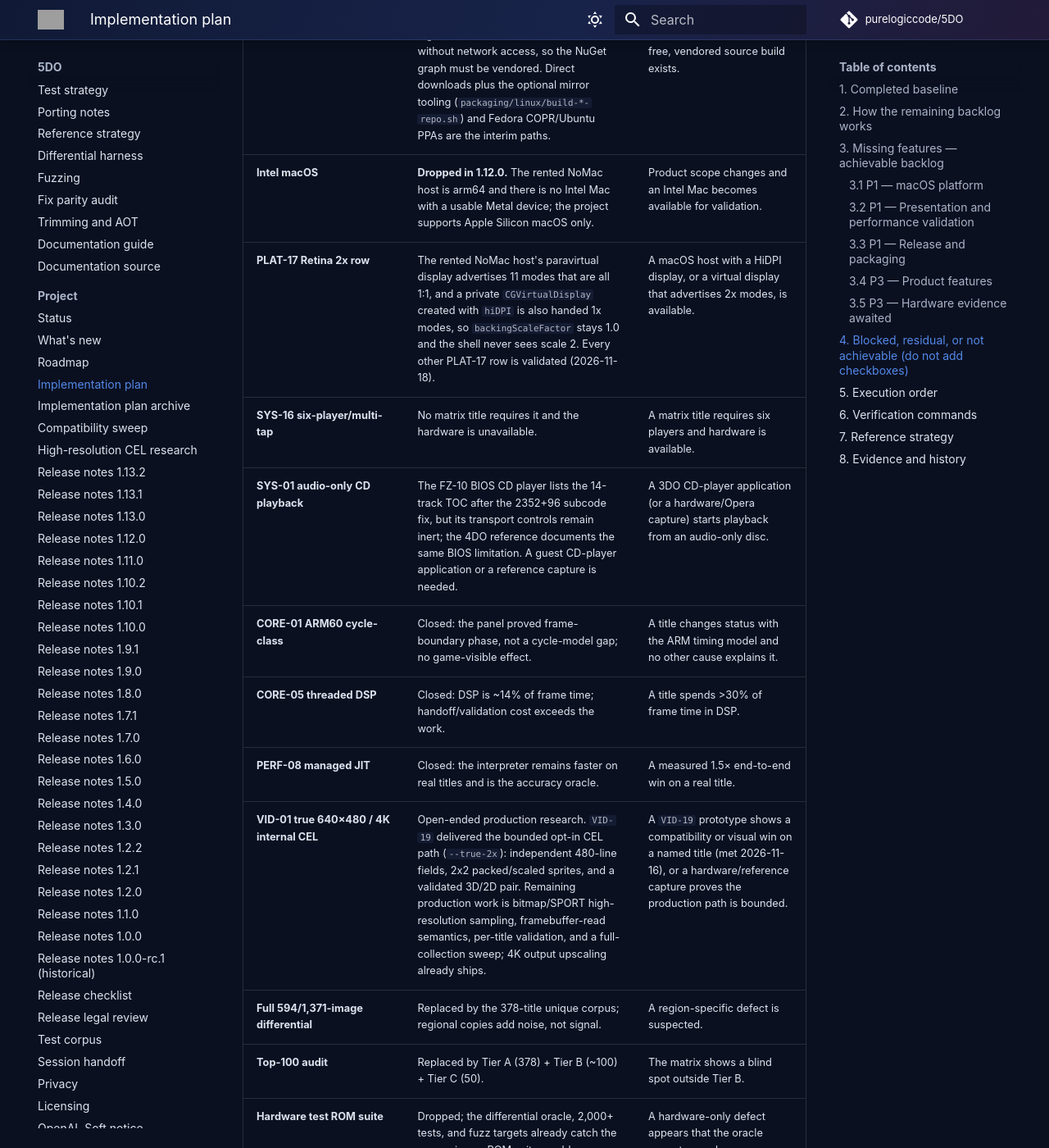
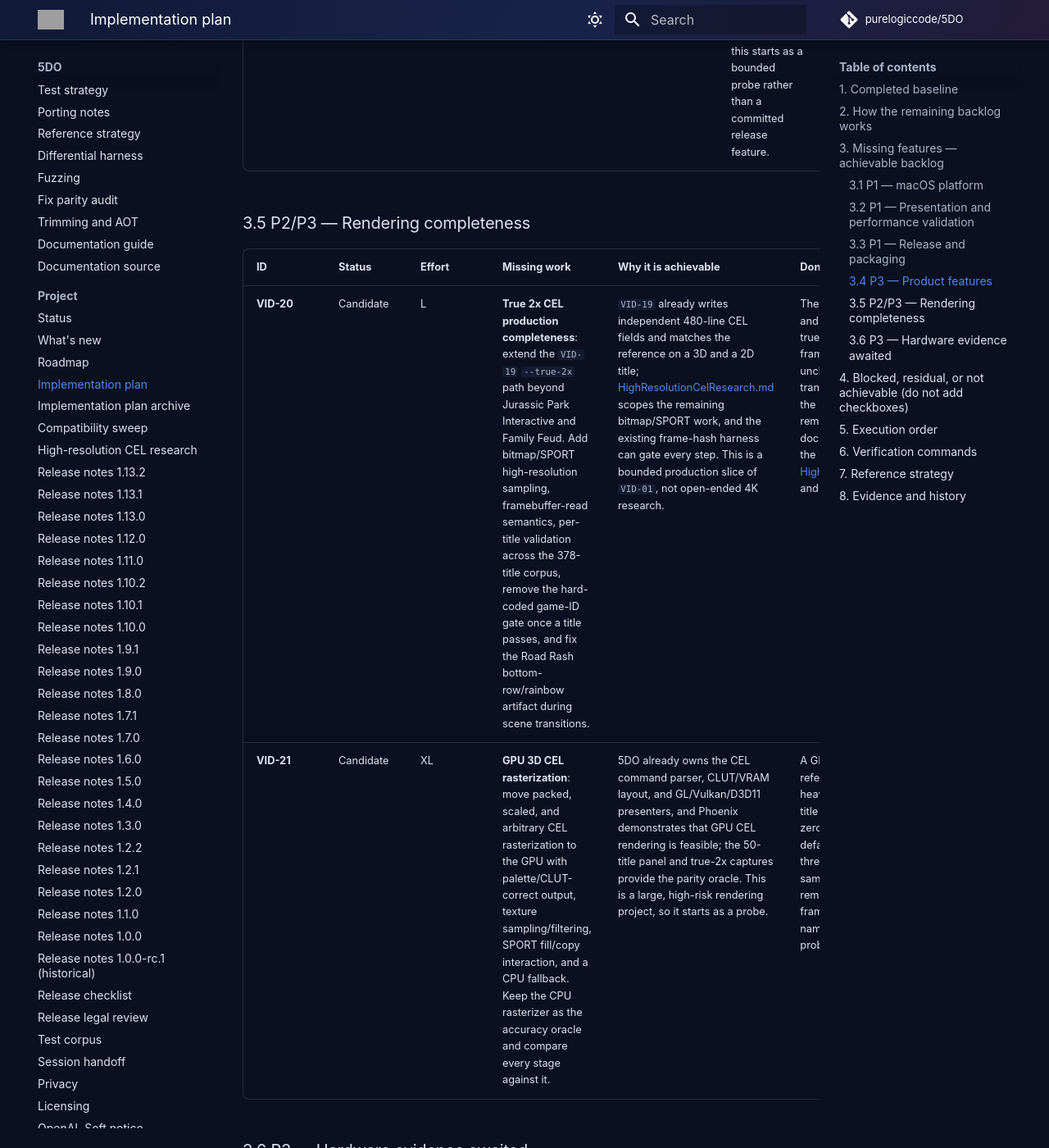
Before and after one commit to purelogiccode/5DO, an MkDocs documentation site: the page built from docs/ImplementationPlan.md, in a window 1280 px wide and 1400 px high, scrolled down 8112 px. Shown: the whole window at 82% size. Built offline with MkDocs 1.6.1 and Material for MkDocs 9.7.7, drawn with Linux system fonts in a browser that asks for light colours; comment, search, counter and statistics services are not loaded; some of the changed text lies outside the part shown; grey boxes are pictures that could not be loaded.

```diff
--- a/docs/ImplementationPlan.md
+++ b/docs/ImplementationPlan.md
@@ -5,7 +5,7 @@
 **Status:** the compatibility program is complete. This file tracks **missing work only**;
 completed items, their evidence, and the full stable-ID history are in
 [ImplementationPlanArchive.md](ImplementationPlanArchive.md) Part II.
-**Open items:** 12 — 3 platform, 5 release/packaging, 2 product, 2 awaiting hardware.
+**Open items:** 17 — 3 platform, 5 release/packaging, 5 product, 2 rendering, 2 awaiting hardware.
 
 > **Filter rule.** An item belongs in §3 only when it can be completed and evidenced with
 > the current 378-title corpus, the current codebase, and obtainable hardware or CI. Items
@@ -89,10 +89,20 @@ is hosted. Evidence: [Installers.md](Installers.md),
 
 | ID | Status | Effort | Missing work | Why it is achievable | Done when |
 |---|---|---|---|---|---|
-| **UX-33** | Partial | S | **Minor Phoenix/4DO presentation options**: audio channel swap, named void patterns 4DO/Bumps/Metal, an emulation-health badge, and the GPU scanout fill that paints the configured void color in the letterbox/pillarbox (all shipped 2026-11-18). Only patterned (tiled) fills inside the GPU presenters remain; the pattern stays shell-composited. Land each option as its own change. | 4DO and Phoenix expose these settings; 5DO already owns audio mixing, void brushes, overscan, and FPS/audio diagnostics, so each option is presentation-only and does not touch emulation state. | Each option has a settings round-trip test; audio swap changes left/right output without changing frame/state/audio hashes; the border and solid void color render across all presenters; patterns render in the shell border and behind the software presenter; the health badge reflects existing counters and is documented in the UserGuide. |
+| **UX-33** | Partial | S | **Minor Phoenix/4DO presentation options**: audio channel swap, named void patterns 4DO/Bumps/Metal, an emulation-health badge, and the GPU scanout fill that paints the configured void color in the letterbox/pillarbox (all shipped 2026-11-18). Remaining: render the selected 4DO/Bumps/Metal/checker/grid/scanline pattern inside the GPU letterbox/pillarbox bars on OpenGL/GLES, Vulkan, and Direct3D 11; the pattern is currently shell-composited, so the GPU bars show only the solid void color. Land each option as its own change. | 4DO and Phoenix expose these settings; 5DO already owns audio mixing, void brushes, overscan, and FPS/audio diagnostics, so each option is presentation-only and does not touch emulation state. | Each option has a settings round-trip test; audio swap changes left/right output without changing frame/state/audio hashes; the border and solid void color render across all presenters; patterns render in the shell border, behind the software presenter, and inside the GPU bars on all three backends; the health badge reflects existing counters and is documented in the UserGuide. |
 | **SYS-25** | Candidate | M | **Live CPU-clock changes**: evaluate applying the configured CPU clock without recreating the machine. Preserve save-state/timing determinism and expose the change only if the probe is clean. | FreeDO and 4DO apply the clock live, and 5DO already has a validated 0.5×–4× clock matrix and a single-threaded machine loop. This is a candidate, not a committed feature. | A live change preserves stock-speed run/state hashes, does not corrupt timing or save states, and is covered by a test; otherwise the restart-required behavior stays and the candidate is closed with evidence. |
+| **UX-37** | Open | M | **Autosave and auto-resume**: add a dedicated rolling autosave slot written on pause, clean exit, and a configurable interval; on the next launch, reopen the last disc and offer or automatically load the newest valid autosave, matching 4DO's `AutoOpenGameFile`/`AutoLoadLastSave` and Phoenix's autosave/top-slot behavior. Keep manual slots untouched, validate the disc/BIOS hash before restore, and expose separate enable/disable settings. | 5DO already reopens the last disc on startup and has versioned, checksummed save states with sidecar metadata; the work is a policy layer around the existing `SaveStateSlotManager` and `AppSettings`, not a new state format. | A clean exit writes an autosave; relaunch reopens the last disc and restores the newest valid autosave without touching manual slots; a disabled setting suppresses both; a mismatched disc/BIOS refuses with an actionable message; tests cover clean exit, crash recovery, disabled mode, and settings round-trip; [UserGuide.md](UserGuide.md) and [Configuration.md](Configuration.md) document the behavior. |
+| **SYS-27** | Open | M | **ZIP/7z disc containers**: open a 3DO image or a CUE+BIN set directly from a ZIP or 7z archive through a virtual file layer, without extracting to a temporary directory. Wire the archive path through `DiscImageFactory`, the game library, drag/drop, recent discs, and the CLI (`run`, `info`, `disc`, `fs`), and report encrypted, multi-volume, or unsupported archives clearly. | The existing `IDiscSource` abstraction already separates sector reads from the host path, and .NET supplies ZIP support; a managed 7z decoder is the only new dependency. The 378-title corpus can compare archive and extracted reads. | A zipped ISO and a 7z CUE+BIN set boot and match the extracted image's disc and 600-frame hashes; the library, desktop open path, and CLI accept both; encrypted/multi-volume archives fail with an actionable message; parser fuzz tests and archive round-trip tests pass; [Compatibility.md](Compatibility.md) and [UserGuide.md](UserGuide.md) list the formats. |
+| **NET-01** | Candidate | XL | **Netplay**: add a two-player deterministic network mode. Choose delay-based lockstep or rollback after a loopback probe, synchronize the initial BIOS/disc/state, exchange per-frame PBUS packets, detect and recover from desync, and expose host/join, port, input delay, and reconnect settings. Start with direct IP/LAN; a lobby and NAT traversal are out of scope for the first increment. | The machine is already single-threaded, fixed-timestep, and deterministic; TAS movie playback and `MachineStateSnapshot` provide the input/state plumbing. RetroArch's frontend netplay is the only peer reference, so this starts as a bounded probe rather than a committed release feature. | Two local instances complete a 10-minute two-player session with no desync and matching frame/audio hashes; reconnect restores from the last confirmed state; a deliberate packet loss/delay test recovers or reports a clear desync; latency and bandwidth are recorded; [UserGuide.md](UserGuide.md) documents host/join, ports, and the direct-IP-only scope. |
 
-### 3.5 P3 — Hardware evidence awaited
+### 3.5 P2/P3 — Rendering completeness
+
+| ID | Status | Effort | Missing work | Why it is achievable | Done when |
+|---|---|---|---|---|---|
+| **VID-20** | Candidate | L | **True 2x CEL production completeness**: extend the `VID-19` `--true-2x` path beyond Jurassic Park Interactive and Family Feud. Add bitmap/SPORT high-resolution sampling, framebuffer-read semantics, per-title validation across the 378-title corpus, remove the hard-coded game-ID gate once a title passes, and fix the Road Rash bottom-row/rainbow artifact during scene transitions. | `VID-19` already writes independent 480-line CEL fields and matches the reference on a 3D and a 2D title; [HighResolutionCelResearch.md](HighResolutionCelResearch.md) scopes the remaining bitmap/SPORT work, and the existing frame-hash harness can gate every step. This is a bounded production slice of `VID-01`, not open-ended 4K research. | The 50-title accuracy panel and 378-title corpus run with true 2x where validated, native frame/state/audio hashes stay unchanged, Road Rash transitions show no stale rows, the hard-coded gate is removed or replaced by a documented per-title list, and the results are recorded in [HighResolutionCelResearch.md](HighResolutionCelResearch.md) and [Compatibility.md](Compatibility.md). |
+| **VID-21** | Candidate | XL | **GPU 3D CEL rasterization**: move packed, scaled, and arbitrary CEL rasterization to the GPU with palette/CLUT-correct output, texture sampling/filtering, SPORT fill/copy interaction, and a CPU fallback. Keep the CPU rasterizer as the accuracy oracle and compare every stage against it. | 5DO already owns the CEL command parser, CLUT/VRAM layout, and GL/Vulkan/D3D11 presenters, and Phoenix demonstrates that GPU CEL rendering is feasible; the 50-title panel and true-2x captures provide the parity oracle. This is a large, high-risk rendering project, so it starts as a probe. | A GPU path matches the CPU reference on a defined CEL-heavy subset (at least the 50-title panel at frame 300) with zero pixel differences, the default path is unchanged, all three backends render the same frame, the CPU fallback remains, and the measured frame time improves on a named title; otherwise the probe is closed with evidence. |
+
+### 3.6 P3 — Hardware evidence awaited
 
 | ID | Status | Effort | Missing work | Why it is achievable | Done when |
 |---|---|---|---|---|---|
@@ -118,16 +128,16 @@ was measured and closed with a documented limitation, not that it is unachievabl
 | **CORE-01 ARM60 cycle-class** | Closed: the panel proved frame-boundary phase, not a cycle-model gap; no game-visible effect. | A title changes status with the ARM timing model and no other cause explains it. |
 | **CORE-05 threaded DSP** | Closed: DSP is ~14% of frame time; handoff/validation cost exceeds the work. | A title spends >30% of frame time in DSP. |
 | **PERF-08 managed JIT** | Closed: the interpreter remains faster on real titles and is the accuracy oracle. | A measured 1.5× end-to-end win on a real title. |
-| **VID-01 true 640×480 / 4K internal CEL** | Open-ended production research. `VID-19` delivered the bounded opt-in CEL path (`--true-2x`): independent 480-line fields, 2x2 packed/scaled sprites, and a validated 3D/2D pair. Remaining production work is bitmap/SPORT high-resolution sampling, framebuffer-read semantics, per-title validation, and a full-collection sweep; 4K output upscaling already ships. | A `VID-19` prototype shows a compatibility or visual win on a named title (met 2026-11-16), or a hardware/reference capture proves the production path is bounded. |
+| **VID-01 true 640×480 / 4K internal CEL** | Open-ended 4K research. `VID-19` delivered the bounded opt-in CEL path (`--true-2x`) and `VID-20` now tracks the remaining 2x production slice; true 4K internal CEL remains unproven. | A hardware/reference capture proves a 4K internal path is bounded, or `VID-20` produces a compatibility/visual win that justifies the next step. |
 | **Full 594/1,371-image differential** | Replaced by the 378-title unique corpus; regional copies add noise, not signal. | A region-specific defect is suspected. |
 | **Top-100 audit** | Replaced by Tier A (378) + Tier B (~100) + Tier C (50). | The matrix shows a blind spot outside Tier B. |
 | **Hardware test ROM suite** | Dropped; the differential oracle, 2,000+ tests, and fuzz targets already catch the regressions a ROM suite would. | A hardware-only defect appears that the oracle cannot reproduce. |
 | **WebAssembly/browser, Android/iOS, Raspberry Pi, libretro core** | Explicitly out of scope for the desktop product. Steam Deck is covered by the Linux packaging path (`REL-10`), not a native port. | Product scope changes. |
-| **Netplay, full debugger UI** | Out of scope for the 1.x desktop product. (RetroAchievements shipped in v1.10.0.) | A post-compatibility product roadmap opens. |
+| **Full debugger UI** | Out of scope for the 1.x desktop product. Netplay is now tracked as `NET-01`; a full debugger remains out of scope. (RetroAchievements shipped in v1.10.0.) | A post-compatibility product roadmap opens and a debugger is prioritized. |
 | **QUAL-05B Road Rash full race** | A fresh 150,000-frame `--autopilot road` run still ends with the rider off the bike on the sidewalk; the remaining work is driving/start-line and traffic avoidance, not emulation. Evidence: `artifacts/p0-rr-auto-boot`. | A scripted driver completes the 5.5-mile race without a wreck, or a new autopilot strategy proves it can. |
 | **ACC-01 Road Rash long-run divergence** | Documented residual: first behavioral divergence is frame 600 (guest read-request ordering); no game-visible impact has been shown. | A Road Rash gameplay scene (not intro/attract) diverges, or a matrix title changes status. |
 | **ACC-04 Jurassic Park default CEL pacing** | Documented residual: the default FreeDO CEL model advances the Raptor Maze ahead of the reference; at 65,000 the reference is still on the 63,000 corridor frame, while `--cel-timing opera` matches the OperaCore frame hash `0xD5D6A993` exactly. Reachability and rendering are fixed. | A per-game Opera-busy profile is adopted, the default CEL model is retuned against a CEL-heavy panel, or a player-visible pacing defect appears outside the Raptor Maze. |
-| **VID-19 true 2x presentation residual** | Documented blocker: Road Rash and other unvalidated titles show stale/rainbow rows at the bottom of the presented frame during scene transitions, while the CPU frame is clean. The host gates `--true-2x` to Jurassic Park Interactive and Family Feud and falls back to native 320x240 elsewhere. | The bitmap/SPORT bottom-row presentation path is corrected and Road Rash passes a frame-by-frame visual comparison, or the mode is retired. |
+| **VID-19 true 2x presentation residual** | Documented blocker, tracked by `VID-20`: Road Rash and other unvalidated titles show stale/rainbow rows at the bottom of the presented frame during scene transitions, while the CPU frame is clean. The host gates `--true-2x` to Jurassic Park Interactive and Family Feud and falls back to native 320x240 elsewhere. | `VID-20` corrects the bitmap/SPORT bottom-row path and passes a frame-by-frame Road Rash comparison; otherwise the mode is retired. |
 | **CORE-04 CD command-cadence residual** | Documented residual: 11/50 panel titles still differ in CD command cadence at frame 300; video/audio match. | A title shows a player-visible CD/audio effect, or a matrix title changes status. |
 | **Crash 'n Burn (Japan)** | The Japan dump/BIOS pair is the limit; every tested BIOS stays on the Anvil boot screen. USA/Korea revisions work. | A verified Japan dump/BIOS pair renders the game. |
 | **DeathKeep / Kingdom gameplay** | Both match the reference's black/title screen; no known input reaches gameplay. | A reference gameplay capture proves a reachable scene. |
@@ -151,11 +161,16 @@ was measured and closed with a documented limitation, not that it is unachievabl
    with the hosted Flatpak repository and Flathub review (`REL-09`). The mirror trees and
    the software-center metadata are already verified
    ([LinuxDistribution.md](LinuxDistribution.md) §5.1–§5.2).
-4. **Product:** `UX-33` as one change per option, then the `SYS-25` live-clock probe. Close
-   `SYS-25` with evidence if the probe is not clean; do not keep it open as a wish.
-5. **Hardware evidence:** `SYS-21` and `SYS-23` as soon as an optical drive and a
+4. **Product:** `UX-33` tiled patterns as one change per presenter, `UX-37`
+   autosave/auto-resume, the `SYS-25` live-clock probe, then `SYS-27` archive containers.
+   Close `SYS-25` with evidence if the probe is not clean; do not keep it open as a wish.
+5. **Network:** `NET-01` starts with a two-instance loopback probe; commit to a netplay
+   implementation only if the probe is clean.
+6. **Rendering:** `VID-20` true-2x completeness first, then `VID-21` GPU CEL rasterization
+   as a bounded probe.
+7. **Hardware evidence:** `SYS-21` and `SYS-23` as soon as an optical drive and a
    DirectInput-only pad are available; both are code-complete and tested.
-6. **Presentation matrix:** `PLAT-06` when real GLES 3.1 and Tier B hardware is reachable.
+8. **Presentation matrix:** `PLAT-06` when real GLES 3.1 and Tier B hardware is reachable.
 
 **Stop rule:** do not start P3 product work while a P1 platform or packaging smoke is
 failing. §4 items stay blocked until their revisit condition is met.
```
Also changed, not shown: 3 other files.
